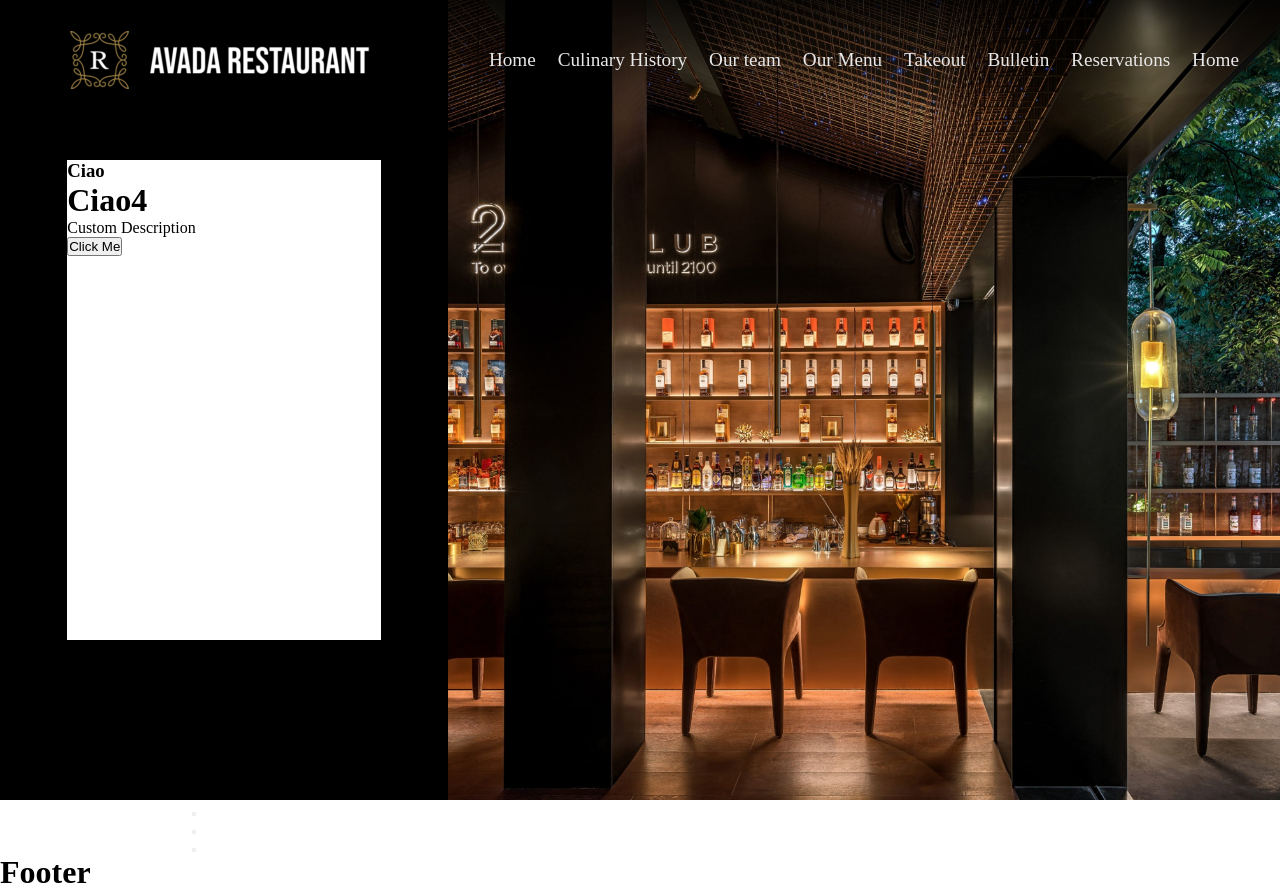
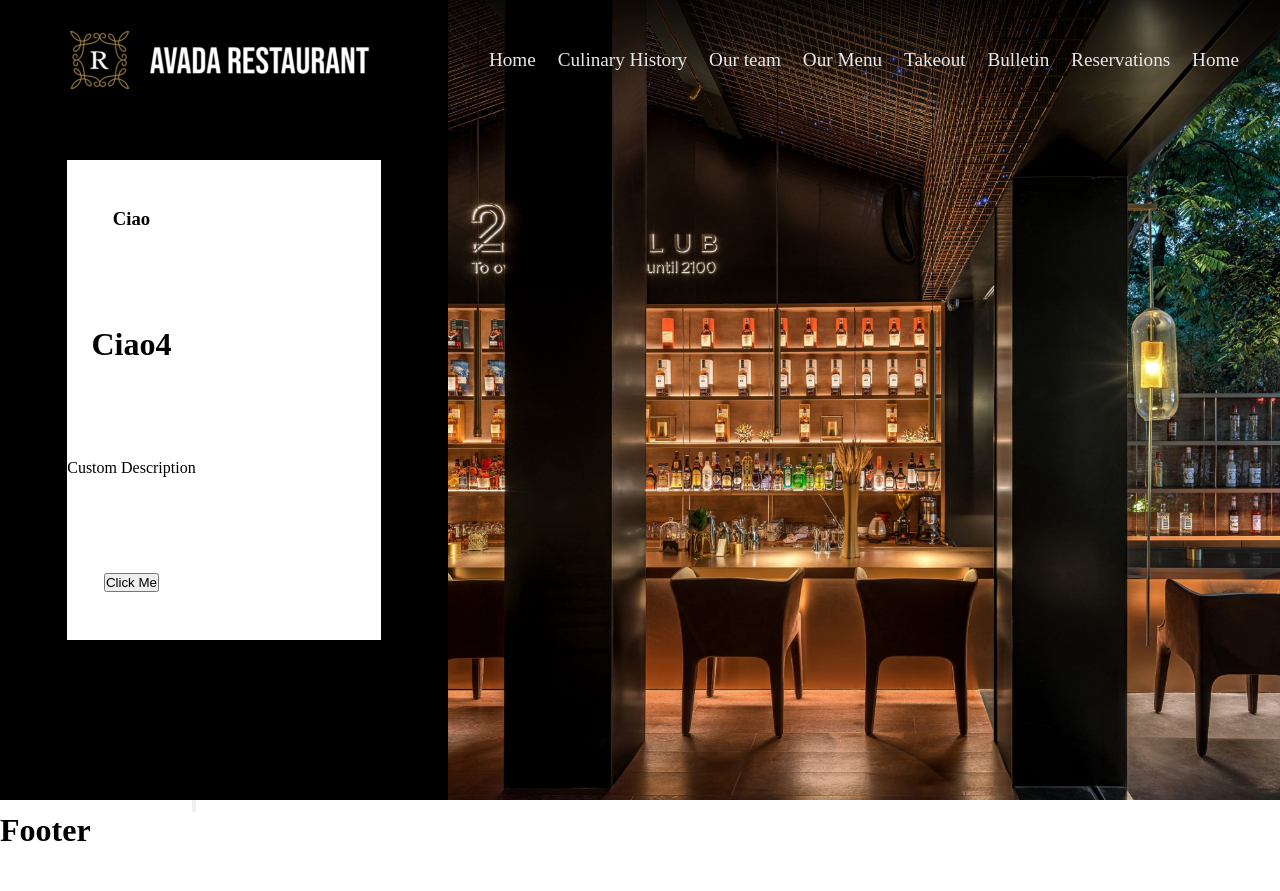
Before and after one commit to Pirisinu/proj-html-vuejs, a Vue app: page / in a window 1280 px wide. After the commit the page ends 849 px from the top, so only its background shows below. Built offline with nearby package versions, Linux system fonts and the light colour scheme; the HTML template or start-up script is replaced by a standard one.

Commit message:
[ADD]TxtCard left content

```diff
--- a/src/components/Header.vue
+++ b/src/components/Header.vue
@@ -52,7 +52,12 @@ export default {
         :heading="'Ciao4'"
         :description="'Custom Description'"
         :buttonText="'Click Me'"
-      />
+      >
+        <template v-slot:left>
+          <p></p>
+        </template>
+      </TxtCard>
+
 
     </div>
 
--- a/src/components/TxtCard.vue
+++ b/src/components/TxtCard.vue
@@ -15,11 +15,16 @@ export default {
 <template>
   <div class="card-box">
     <div class="card">
-      <img :src="imageSrc" alt="Card Image" v-if="imageSrc" />
-      <h3>{{ title }}</h3>
-      <h1>{{ heading }}</h1>
-      <p>{{ description }}</p>
-      <button @click="buttonClick">{{ buttonText }}</button>
+      <div class="left">
+        <slot name="left"></slot>
+      </div>
+      <div class="content">
+        <img :src="imageSrc" alt="Card Image" v-if="imageSrc" />
+        <h3>{{ title }}</h3>
+        <h1>{{ heading }}</h1>
+        <p>{{ description }}</p>
+        <button @click="buttonClick">{{ buttonText }}</button>
+      </div>
     </div>
   </div>
 
@@ -36,6 +41,17 @@ export default {
     background-color: white;
     height: 60%;
     width: 70%;
+    display: flex;
+    .left{
+
+    }
+    .content{
+      display: flex;
+      flex-direction: column;
+      align-items: center;
+      text-align: center;
+      justify-content: space-around;
+    }
   }
 
 }
```
